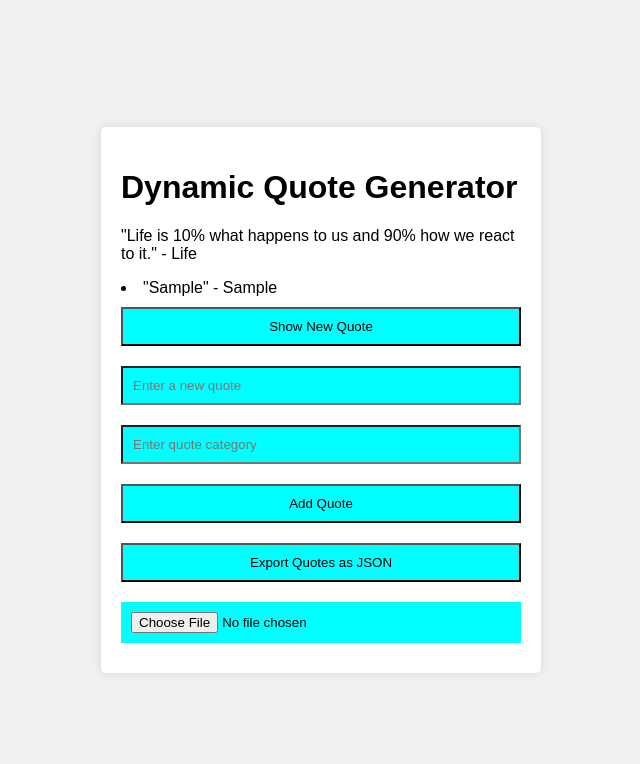
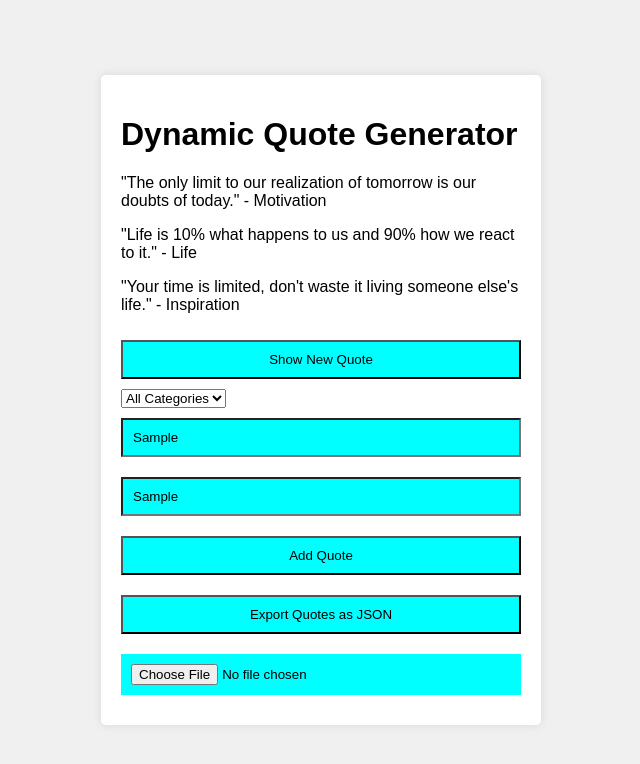
Before and after one commit to Linda-Achieng/alx_fe_javascript, a plain HTML site: page dom-manipulation/index.html in a window 1280 px wide. Both pictures are taken after typing "Sample", "Sample" into the empty fields and a click on the button "Add Quote". Shown: the whole page, without its empty margins (319-959 px from the left). Drawn offline with Linux system fonts and the light colour scheme.

Commit message:
modified index.html and script.html

```diff
--- a/dom-manipulation/index.html
+++ b/dom-manipulation/index.html
@@ -12,6 +12,12 @@
   <div id="quoteDisplay"></div>
   <button id="newQuote">Show New Quote</button>
   <div>
+
+  <!-- Category filter dropdown -->
+  <select id="categoryFilter" onchange="filterQuotes()">
+    <option value="all">All Categories</option>
+  </select>
+
     <input id="newQuoteText" type="text" placeholder="Enter a new quote" />
     <input id="newQuoteCategory" type="text" placeholder="Enter quote category" />
     <button id="addQuoteButton">Add Quote</button>
--- a/dom-manipulation/script.js
+++ b/dom-manipulation/script.js
@@ -1,3 +1,4 @@
+
 // Initialize quotes array from local storage or with default quotes
 let quotes = JSON.parse(localStorage.getItem('quotes')) || [
   { text: "The only limit to our realization of tomorrow is our doubts of today.", category: "Motivation" },
@@ -10,16 +11,13 @@ function saveQuotes() {
   localStorage.setItem('quotes', JSON.stringify(quotes));
 }
 
-// Function to display a random quote
+// Function to show a random quote
 function showRandomQuote() {
   const randomIndex = Math.floor(Math.random() * quotes.length);
   const randomQuote = quotes[randomIndex];
   const quoteDisplay = document.getElementById('quoteDisplay');
   quoteDisplay.innerHTML = `<p>"${randomQuote.text}" - ${randomQuote.category}</p>`;
 }
-
-// Event listener for the "Show New Quote" button
-document.getElementById('newQuote').addEventListener('click', showRandomQuote);
 
 // Function to add a new quote
 function addQuote() {
@@ -30,22 +28,12 @@ function addQuote() {
     const newQuote = { text: newQuoteText, category: newQuoteCategory };
     quotes.push(newQuote);
     saveQuotes();
-
-    const quoteDisplay = document.getElementById('quoteDisplay');
-    const newListItem = document.createElement('li');
-    newListItem.textContent = `"${newQuoteText}" - ${newQuoteCategory}`;
-    quoteDisplay.appendChild(newListItem);
-
-    document.getElementById('newQuoteText').value = '';
-    document.getElementById('newQuoteCategory').value = '';
+    updateCategoryFilter();
     alert('New quote added successfully!');
   } else {
     alert('Please enter both quote text and category.');
   }
 }
-
-// Event listener for the "Add Quote" button
-document.getElementById('addQuoteButton').addEventListener('click', addQuote);
 
 // Function to export quotes to a JSON file
 function exportQuotesToJson() {
@@ -63,9 +51,6 @@ function exportQuotesToJson() {
   document.body.removeChild(linkElement); // Remove the link after downloading
 }
 
-// Event listener for the "Export Quotes as JSON" button
-document.getElementById('exportJsonButton').addEventListener('click', exportQuotesToJson);
-
 // Function to import quotes from a JSON file
 function importFromJsonFile(event) {
   const fileReader = new FileReader();
@@ -73,15 +58,59 @@ function importFromJsonFile(event) {
     const importedQuotes = JSON.parse(event.target.result);
     quotes.push(...importedQuotes);
     saveQuotes();
+    updateCategoryFilter();
     alert('Quotes imported successfully!');
   };
   fileReader.readAsText(event.target.files[0]);
 }
 
-// Initialize the application
-function init() {
-  showRandomQuote();
+// Function to populate the category filter dropdown
+function updateCategoryFilter() {
+  const categoryFilter = document.getElementById('categoryFilter');
+  categoryFilter.innerHTML = '<option value="all">All Categories</option>';
+
+  const categories = new Set(quotes.map(quote => quote.category));
+  categories.forEach(category => {
+    const option = document.createElement('option');
+    option.value = category;
+    option.textContent = category;
+    categoryFilter.appendChild(option);
+  });
 }
 
-// Call init to display a random quote on page load
+// Function to filter and display quotes based on selected category
+function filterQuotes() {
+  const selectedCategory = document.getElementById('categoryFilter').value;
+  const filteredQuotes = selectedCategory === 'all' ? quotes : quotes.filter(quote => quote.category === selectedCategory);
+
+  const quoteDisplay = document.getElementById('quoteDisplay');
+  quoteDisplay.innerHTML = '';
+  filteredQuotes.forEach(quote => {
+    const quoteElement = document.createElement('p');
+    quoteElement.textContent = `"${quote.text}" - ${quote.category}`;
+    quoteDisplay.appendChild(quoteElement);
+  });
+
+  // Save the selected category to local storage
+  localStorage.setItem('selectedCategory', selectedCategory);
+}
+
+// Function to initialize the application
+function init() {
+  const selectedCategory = localStorage.getItem('selectedCategory') || 'all';
+  document.getElementById('categoryFilter').value = selectedCategory;
+  updateCategoryFilter();
+  filterQuotes();
+}
+
+// Event listener for the "Show New Quote" button
+document.getElementById('newQuote').addEventListener('click', showRandomQuote);
+
+// Event listener for the "Add Quote" button
+document.getElementById('addQuoteButton').addEventListener('click', addQuote);
+
+// Event listener for the "Export Quotes as JSON" button
+document.getElementById('exportJsonButton').addEventListener('click', exportQuotesToJson);
+
+// Call init to display a random quote and set up the category filter on page load
 init();
```
